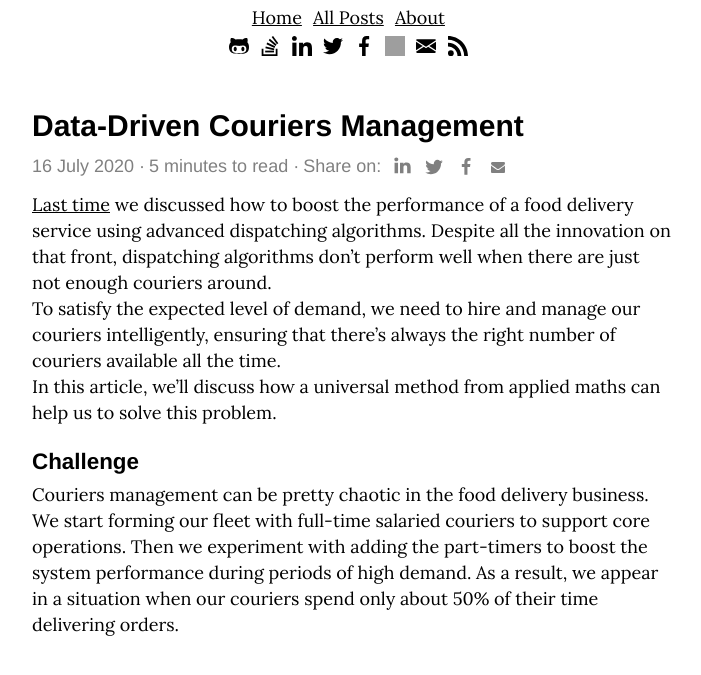
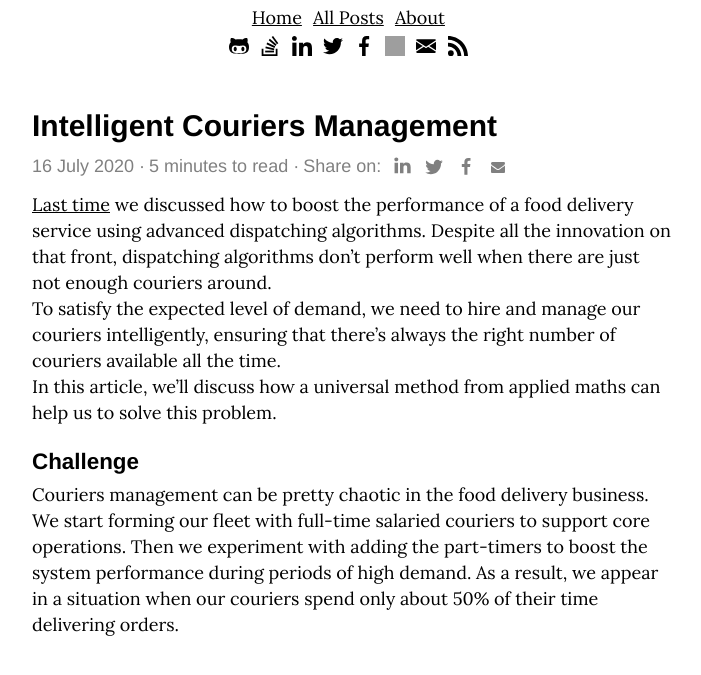
Before and after one commit to IlyaZinkovich/ilyazinkovich.github.io, a Jekyll site: the page built from _posts/2020/jul/2020-07-16-intelligent-couriers-management.md, in a window 1280 px wide and 900 px high, cut to the strip 186-861 px from the top of the window. Shown: the whole strip, without its empty margins (288-989 px from the left). Built offline with Jekyll 4.4.1, drawn with Linux system fonts in a browser that asks for light colours; comment, search, counter and statistics services are not loaded; some of the changed lines change nothing that is shown; grey boxes are pictures that could not be loaded.

Commit message:
Rename latest post and images

```diff
--- a/_posts/2020/jul/2020-07-16-shift-planning.md
+++ b/_posts/2020/jul/2020-07-16-intelligent-couriers-management.md
@@ -1,7 +1,7 @@
 ---
 layout: post
 date: 2020-07-16
-title: "Data-Driven Couriers Management"
+title: "Intelligent Couriers Management"
 description: |
 keywords:
   - deliveries
@@ -22,17 +22,17 @@
 
 Couriers management can be pretty chaotic in the food delivery business. We start forming our fleet with full-time salaried couriers to support core operations. Then we experiment with adding the part-timers to boost the system performance during periods of high demand. As a result, we appear in a situation when our couriers spend only about 50% of their time delivering orders.
 
-![alt text](/images/posts/2020-07-16-shifts-planning/hourly-couriers-engagement-zoom-out.svg?style=centered "Couriers Engagement Zoom Out")
+![alt text](/images/posts/2020-07-16-intelligent-couriers-management/hourly-couriers-engagement-zoom-out.svg?style=centered "Couriers Engagement Zoom Out")
 
 If we zoom in and check hourly couriers' engagement, we'll see a reason for this - our supply is not elastic enough. Periods of very high engagement are followed by periods when many couriers are idle.
 
-![alt text](/images/posts/2020-07-16-shifts-planning/hourly-couriers-engagement-zoom-in.svg?style=centered "Couriers Engagement Zoom In")
+![alt text](/images/posts/2020-07-16-intelligent-couriers-management/hourly-couriers-engagement-zoom-in.svg?style=centered "Couriers Engagement Zoom In")
 
 Idle couriers' time is a waste. Shouldn't the couriers spend all their time delivering orders?
 Besides the fact that it's hardly achievable in practice, it's also suboptimal theoretically. In the presence of variable demand, which is a reality of the food delivery business, very high utilization causes a significant growth in delivery time, negatively affecting the customer experience. However, there's always a sweet spot. Let's assume our service can achieve this balance at 80% couriers engagement.
 If we set ourselves an ambitious target to maintain this level throughout the day, the picture will change as follows.
 
-![alt text](/images/posts/2020-07-16-shifts-planning/hourly-couriers-engagement-ideal.svg?style=centered "Couriers Engagement Ideal")
+![alt text](/images/posts/2020-07-16-intelligent-couriers-management/hourly-couriers-engagement-ideal.svg?style=centered "Couriers Engagement Ideal")
 
 Alright, let's now build a shift schedule for our couriers that conforms to this level of capacity.
 
@@ -53,35 +53,35 @@
 At first, we need just two variables: one for the number of couriers in the morning shift, another - for the evening shift.
 Combining these variables with our capacity requirements for each working hour of a day we'll get the following system of equations:
 
-![alt text](/images/posts/2020-07-16-shifts-planning/full-timers.svg?style=centered "Full Timers")
+![alt text](/images/posts/2020-07-16-intelligent-couriers-management/full-timers.svg?style=centered "Full Timers")
 
 As you can see, there is no solution because the same variable cannot have two distinct values (e.g. Xmorning = 20 and Xmorning = 30).
 To proceed with our modeling approach, we need to subtract slack variables, which represent extra capacity in every equation.
 
-![alt text](/images/posts/2020-07-16-shifts-planning/full-timers-slack.svg?style=centered "Full Timers - Slack")
+![alt text](/images/posts/2020-07-16-intelligent-couriers-management/full-timers-slack.svg?style=centered "Full Timers - Slack")
 
 Our goal then becomes the minimization of the total number of couriers working hours and excess capacity.
 Formulated as a cost function, it will look as follows.
 
-![alt text](/images/posts/2020-07-16-shifts-planning/full-timers-slack-cost-function.svg?style=centered "Full Timers - Slack, Cost Function")
+![alt text](/images/posts/2020-07-16-intelligent-couriers-management/full-timers-slack-cost-function.svg?style=centered "Full Timers - Slack, Cost Function")
 
 The solver consumes the system of equations together with the cost function and gives the following solution for this problem.
 
-![alt text](/images/posts/2020-07-16-shifts-planning/full-timers-shifts.svg?style=centered "Full Timers Shifts")
+![alt text](/images/posts/2020-07-16-intelligent-couriers-management/full-timers-shifts.svg?style=centered "Full Timers Shifts")
 
 This schedule is far from perfect. The couriers' engagement got worse - 42%, compared to the original 55%.
 But we haven't finished yet, let's add part-timers. We need to add the variables that represent the number of part-time couriers available per hour.
 
-![alt text](/images/posts/2020-07-16-shifts-planning/full-timers-slack-part-timers.svg?style=centered "Full Timers - Slack + Part Timers")
+![alt text](/images/posts/2020-07-16-intelligent-couriers-management/full-timers-slack-part-timers.svg?style=centered "Full Timers - Slack + Part Timers")
 
 Cost function will include the sum of part-time couriers working hours.
 
-![alt text](/images/posts/2020-07-16-shifts-planning/full-timers-slack-part-timers-cost-function.svg?style=centered "Full Timers - Slack + Part Timers, Cost Function")
+![alt text](/images/posts/2020-07-16-intelligent-couriers-management/full-timers-slack-part-timers-cost-function.svg?style=centered "Full Timers - Slack + Part Timers, Cost Function")
 
 In addition to that, we'll specify the constraint on how many part-time couriers we can have per hour. Let's say we can acquire a maximum of 50 part-timers per hour.
 The solver uses this information and gets us the following result.
 
-![alt text](/images/posts/2020-07-16-shifts-planning/full-timers-part-timers-shifts.svg?style=centered "Full Timers + Part Timers Shifts")
+![alt text](/images/posts/2020-07-16-intelligent-couriers-management/full-timers-part-timers-shifts.svg?style=centered "Full Timers + Part Timers Shifts")
 
 With this schedule our couriers engagement goes up from 55% to 73%.
 It's a great result on its own, but it's even more important that we've built a whole model that can adjust to new data and new business constraints - the model that grows with the business and maintains its efficiency.
```
Also changed, not shown: images/posts/2020-07-16-intelligent-couriers-management/full-timers-part-timers-shifts.svg (renamed from images/posts/2020-07-16-shifts-planning/full-timers-part-timers-shifts.svg), images/posts/2020-07-16-intelligent-couriers-management/full-timers-shifts.svg (renamed from images/posts/2020-07-16-shifts-planning/full-timers-shifts.svg), images/posts/2020-07-16-intelligent-couriers-management/full-timers-slack-cost-function.svg (renamed from images/posts/2020-07-16-shifts-planning/full-timers-slack-cost-function.svg), images/posts/2020-07-16-intelligent-couriers-management/full-timers-slack-part-timers-cost-function.svg (renamed from images/posts/2020-07-16-shifts-planning/full-timers-slack-part-timers-cost-function.svg), images/posts/2020-07-16-intelligent-couriers-management/full-timers-slack-part-timers.svg (renamed from images/posts/2020-07-16-shifts-planning/full-timers-slack-part-timers.svg), images/posts/2020-07-16-intelligent-couriers-management/full-timers-slack.svg (renamed from images/posts/2020-07-16-shifts-planning/full-timers-slack.svg), images/posts/2020-07-16-intelligent-couriers-management/full-timers.svg (renamed from images/posts/2020-07-16-shifts-planning/full-timers.svg), images/posts/2020-07-16-intelligent-couriers-management/hourly-couriers-engagement-ideal.svg (renamed from images/posts/2020-07-16-shifts-planning/hourly-couriers-engagement-ideal.svg), images/posts/2020-07-16-intelligent-couriers-management/hourly-couriers-engagement-zoom-in.svg (renamed from images/posts/2020-07-16-shifts-planning/hourly-couriers-engagement-zoom-in.svg), images/posts/2020-07-16-intelligent-couriers-management/hourly-couriers-engagement-zoom-out.svg (renamed from images/posts/2020-07-16-shifts-planning/hourly-couriers-engagement-zoom-out.svg).
